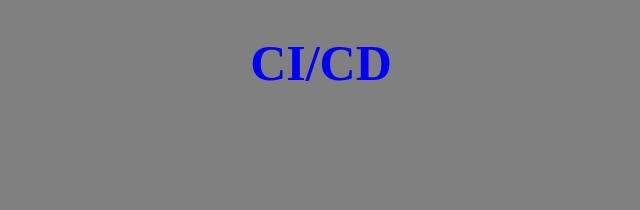
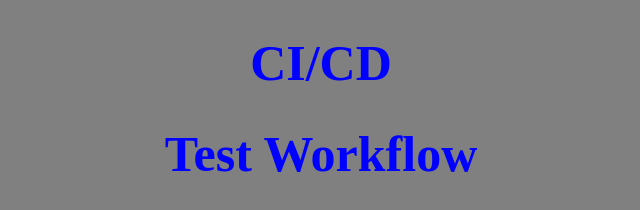
Before and after one commit to PrzemekO84/CI-CD, a plain HTML site: page index.html in a window 1280 px wide. Shown: the whole page, without its empty margins (319-959 px from the left). Drawn offline with Linux system fonts and the light colour scheme.

Commit message:
testing CI/CD workflow

```diff
--- a/index.html
+++ b/index.html
@@ -10,6 +10,8 @@
 
     <H1>CI/CD</H1>
 
+    <h1>Test Workflow</h1>
+
     <script src="javascript.js"></script>
 </body>
 </html>
```
